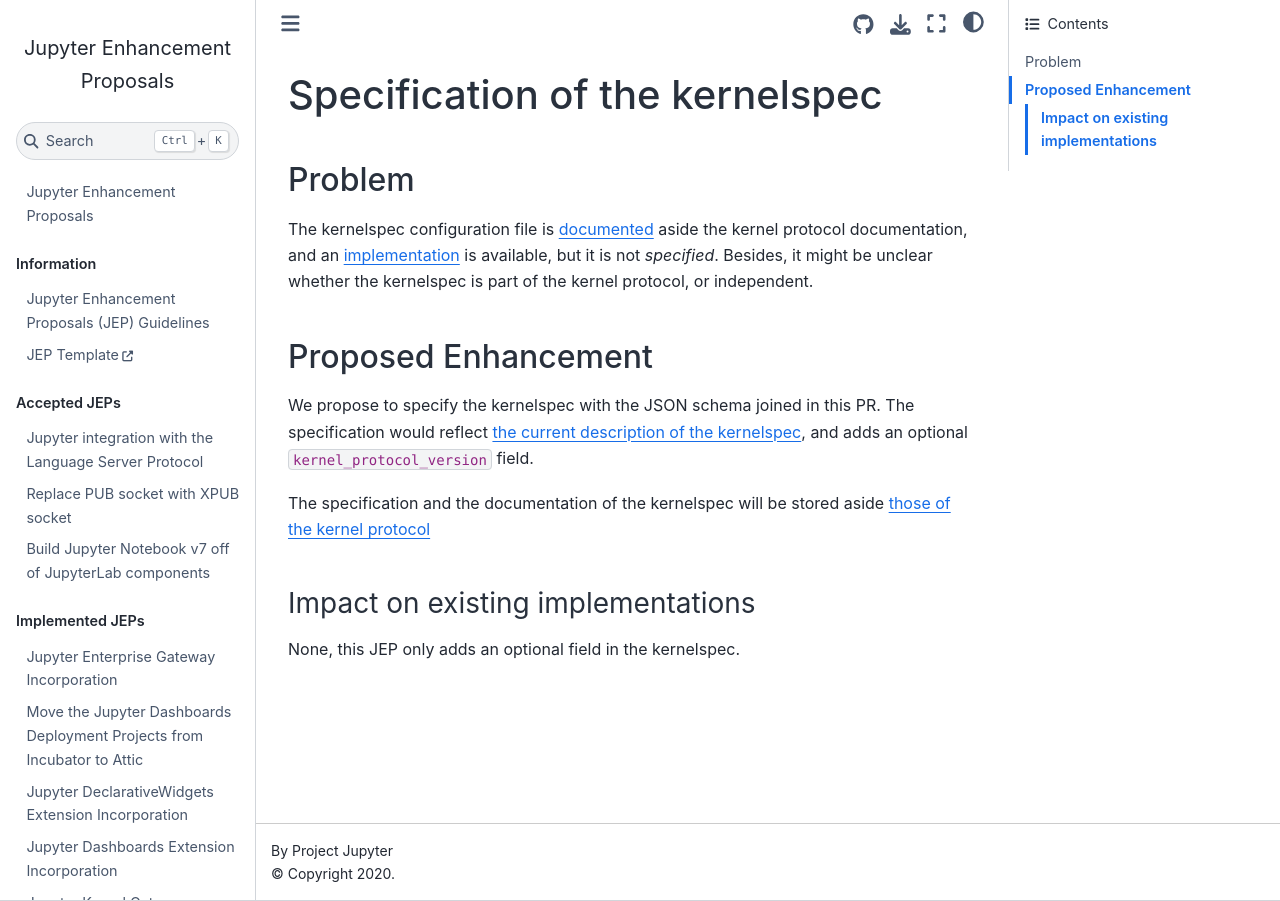
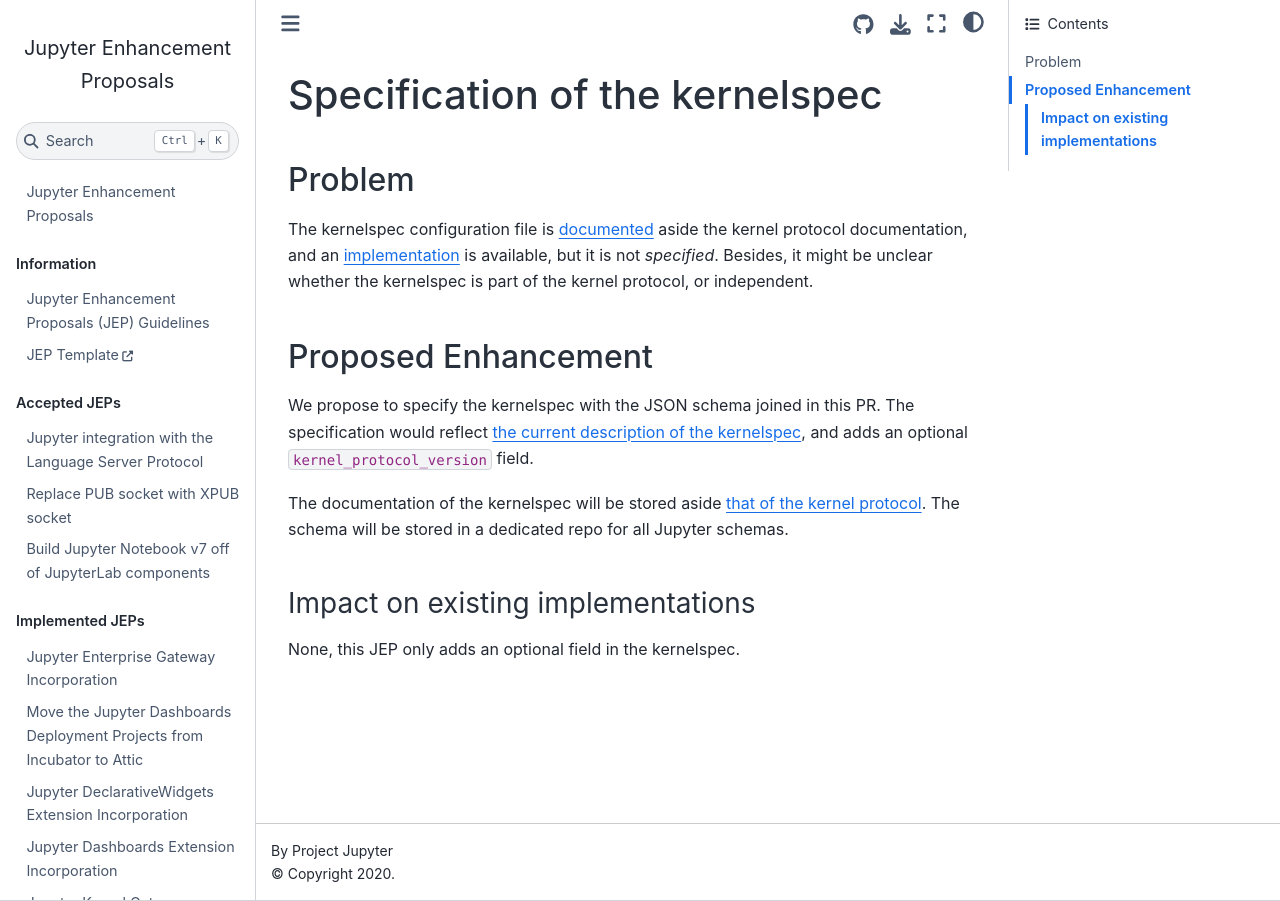
Before and after one commit to jupyter/enhancement-proposals, a Jupyter Book: the page built from kernelspec-spec/kernelspec-spec.md, in a window 1280 px wide. Built offline with Jupyter Book 1.0.4 settings and Sphinx 7.4.7 and the Sphinx Book theme 1.1.4, drawn with Linux system fonts in a browser that asks for light colours.

Commit message:
Minor changes according to last SSC discussions

```diff
--- a/kernelspec-spec/kernelspec-spec.md
+++ b/kernelspec-spec/kernelspec-spec.md
@@ -18,7 +18,7 @@
 [the current description of the kernelspec](https://jupyter-client.readthedocs.io/en/stable/kernels.html#kernel-specs),
 and adds an optional `kernel_protocol_version` field.
 
-The specification and the documentation of the kernelspec will be stored aside [those of the kernel protocol](https://github.com/jupyter-standards/kernel-protocol)
+The documentation of the kernelspec will be stored aside [that of the kernel protocol](https://github.com/jupyter-standards/kernel-protocol). The schema will be stored in a dedicated repo for all Jupyter schemas.
 
 ### Impact on existing implementations
 
```
Also changed, not shown: 1 other file.
